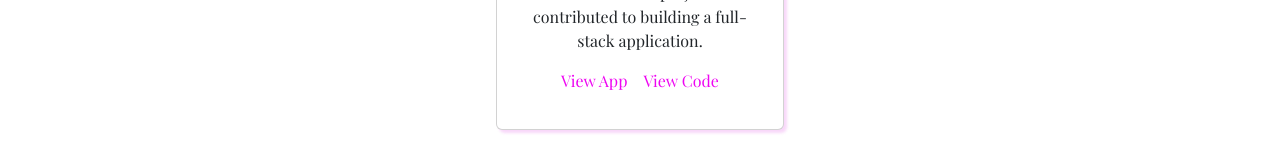
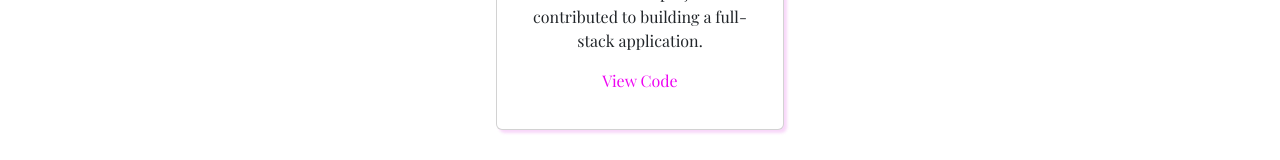
Before and after one commit to patsysaurer/patsy-saurer-portfolio, a React (Create React App) app: page / in a window 1280 px wide. Shown: the part 1965-2125 px from the top of the page. Built offline with nearby package versions, Linux system fonts and the light colour scheme; a web font is replaced by a local one.

Commit message:
removed the app link from Cat Tinder

```diff
--- a/src/components/Projects/Projects.js
+++ b/src/components/Projects/Projects.js
@@ -135,7 +135,7 @@ const Projects = () => {
                 Collaborative project I contributed to building a full-stack
                 application.
               </CardText>
-              <CardLink href="">View App</CardLink>
+              {/* <CardLink href="">View App</CardLink> */}
               <CardLink href="https://github.com/patsysaurer/cat-tinder-backend">
                 View Code
               </CardLink>
```
